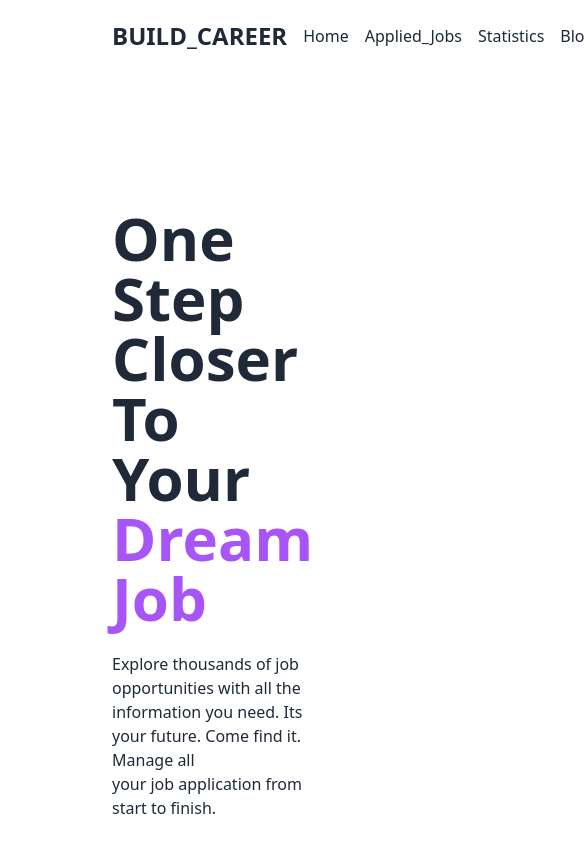
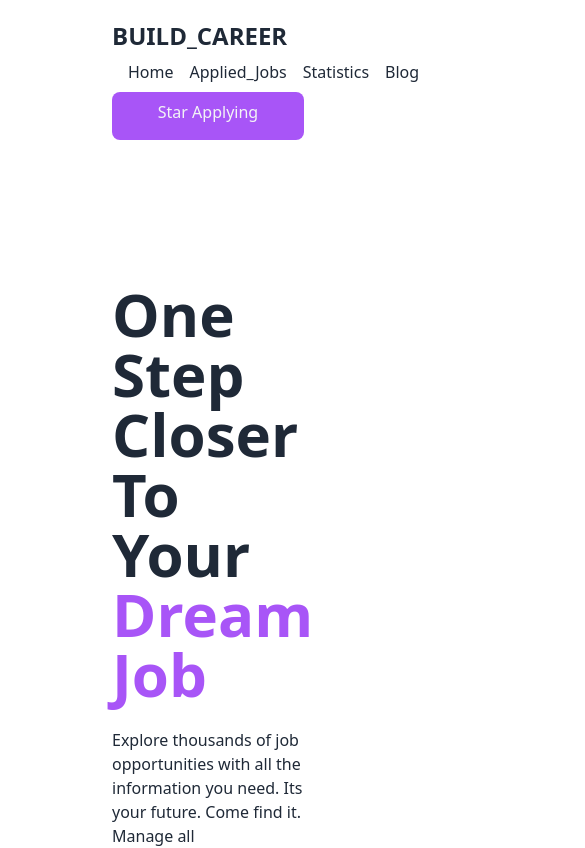
Before and after one commit to Risul-Islam-Tushar/Build_Career, a React (Vite) app: page / in a window 390 px wide. Shown: the top 848 px of the page, 585 px wide, since content can reach past the window. Built offline with nearby package versions, Linux system fonts and the light colour scheme.

Commit message:
makeing home page responsible

```diff
--- a/src/Components/Header/Header.jsx
+++ b/src/Components/Header/Header.jsx
@@ -3,7 +3,7 @@ import { Link } from 'react-router-dom';
 
 const Header = () => {
     return (
-        <div className='flex justify-between align-middle ms-28 mr-28 mt-4 '>
+        <div className='lg:flex justify-between align-middle ms-28 mr-28 mt-4 '>
             <div className='pt-1'>
                 <h1 className='text-2xl font-bold'>BUILD_CAREER</h1>
             </div>
--- a/src/Components/Home/Home.jsx
+++ b/src/Components/Home/Home.jsx
@@ -12,8 +12,8 @@ const Home = () => {
 
     return (
         <div className='ms-28 mr-20 mt-8 mb-20'>
-            <div className='flex justify-between mb-12'>
-                <div className='pt-28'>
+            <div className='lg:flex justify-between mb-12 '>
+                <div className='pt-28 '>
                     <h1 className='text-6xl font-bold'>One Step <br /> Closer To Your <br />
                         <span className='text-purple-500'>Dream Job</span> </h1>
                     <br />
```
